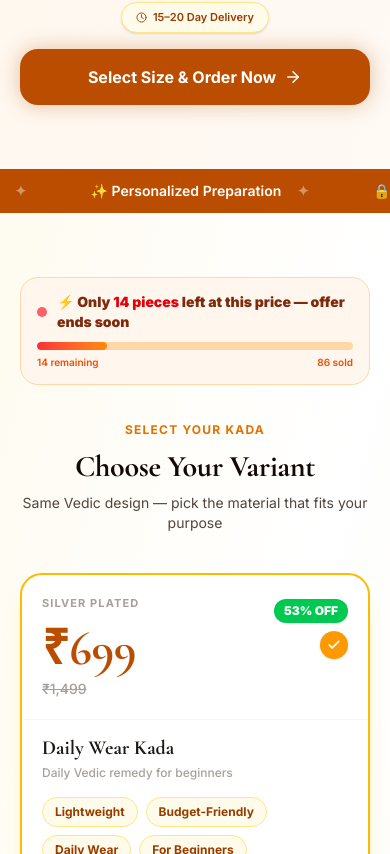
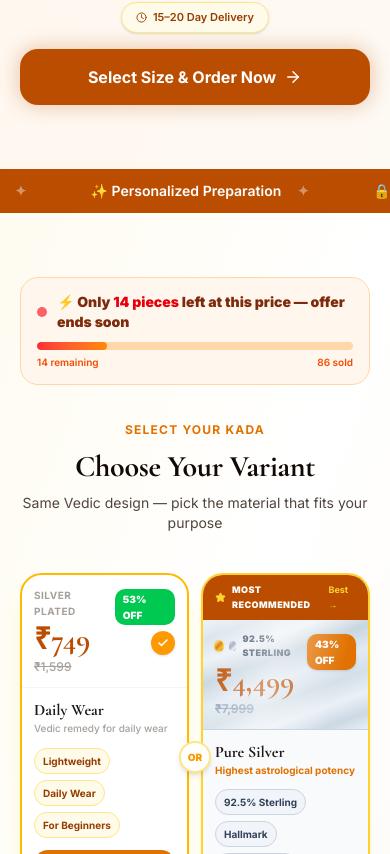
Before and after one commit to subhmayofficial/newvedguide, a Next.js app: page /products/kada in a window 390 px wide. Shown: the part 1146-2000 px from the top of the page. Built offline with nearby package versions, Linux system fonts and the light colour scheme; no server answers.

Commit message:
feat(kada): slide animation, ₹749 price, compact size selector, variant cards side-by-side on mobile

```diff
--- a/components/sections/kada-product-page.tsx
+++ b/components/sections/kada-product-page.tsx
@@ -228,6 +228,7 @@ export function KadaProductPage() {
   const [size, setSize] = useState(SIZES[1]);
   const [siddha, setSiddha] = useState(false);
   const [activeImage, setActiveImage] = useState(0);
+  const [slideDir, setSlideDir] = useState<"right" | "left">("right");
   const [openFaq, setOpenFaq] = useState<number | null>(null);
   const [stickyVisible, setStickyVisible] = useState(false);
   const [viewersCount, setViewersCount] = useState(17);
@@ -246,13 +247,19 @@ export function KadaProductPage() {
   }));
   const safeActiveImage = Math.min(activeImage, galleryImages.length - 1);
 
-  const basePrice = variant === "silver" ? 4499 : 699;
-  const mrp = variant === "silver" ? 7999 : 1499;
+  const basePrice = variant === "silver" ? 4499 : 749;
+  const mrp = variant === "silver" ? 7999 : 1599;
   const discPct = variant === "silver" ? 43 : 53;
   const savings = mrp - basePrice;
 
+  function goToImage(idx: number) {
+    setSlideDir(idx > safeActiveImage ? "right" : "left");
+    setActiveImage(idx);
+  }
+
   function selectDesign(id: DesignId) {
     setDesignId(id);
+    setSlideDir("right");
     setActiveImage(0);
   }
 
@@ -344,6 +351,16 @@ export function KadaProductPage() {
           0%, 100% { opacity: 1; }
           50% { opacity: 0.35; }
         }
+        @keyframes kada-slide-right {
+          from { transform: translateX(105%); opacity: 0; }
+          to   { transform: translateX(0);    opacity: 1; }
+        }
+        @keyframes kada-slide-left {
+          from { transform: translateX(-105%); opacity: 0; }
+          to   { transform: translateX(0);     opacity: 1; }
+        }
+        .kada-slide-in-right { animation: kada-slide-right 0.36s cubic-bezier(0.25,0.46,0.45,0.94) forwards; }
+        .kada-slide-in-left  { animation: kada-slide-left  0.36s cubic-bezier(0.25,0.46,0.45,0.94) forwards; }
         @keyframes kada-silver-shimmer {
           0% { background-position: -200% center; }
           100% { background-position: 200% center; }
@@ -455,21 +472,25 @@ export function KadaProductPage() {
                     if (touchStartX.current === null) return;
                     const diff = touchStartX.current - e.changedTouches[0].clientX;
                     if (Math.abs(diff) > 40) {
-                      if (diff > 0) setActiveImage((v) => Math.min(v + 1, galleryImages.length - 1));
-                      else setActiveImage((v) => Math.max(v - 1, 0));
+                      if (diff > 0) goToImage(Math.min(safeActiveImage + 1, galleryImages.length - 1));
+                      else goToImage(Math.max(safeActiveImage - 1, 0));
                     }
                     touchStartX.current = null;
                   }}
                 >
+                  <div
+                    key={`${designId}-${safeActiveImage}`}
+                    className={cn("absolute inset-0", slideDir === "right" ? "kada-slide-in-right" : "kada-slide-in-left")}
+                  >
                     <Image
-                    key={`${designId}-${safeActiveImage}`}
                       src={galleryImages[safeActiveImage].src}
                       alt={galleryImages[safeActiveImage].alt}
                       fill
-                    className="object-cover transition-opacity duration-300"
+                      className="object-cover"
                       sizes="340px"
                       priority={safeActiveImage === 0}
                     />
+                  </div>
                   <div className="absolute right-4 top-4 flex flex-col items-center rounded-2xl bg-red-500 px-3 py-2 text-white shadow-lg">
                     <span className="text-lg font-black leading-none">{discPct}%</span>
                     <span className="text-[10px] font-semibold uppercase tracking-wide">OFF</span>
@@ -492,7 +513,7 @@ export function KadaProductPage() {
                     <button
                       key={i}
                       type="button"
-                      onClick={() => setActiveImage(i)}
+                      onClick={() => goToImage(i)}
                       aria-label={`Image ${i + 1}`}
                       className={cn(
                         "rounded-full transition-all duration-300",
@@ -511,7 +532,7 @@ export function KadaProductPage() {
                   <button
                     key={img.id}
                     type="button"
-                    onClick={() => setActiveImage(i)}
+                    onClick={() => goToImage(i)}
                     aria-label={img.alt}
                     aria-pressed={safeActiveImage === i}
                     className={cn(
@@ -574,7 +595,7 @@ export function KadaProductPage() {
                             {d.name}
                           </p>
                           <p className="mt-1 text-[10px] font-bold text-amber-600">
-                            ₹699 – ₹4,499
+                            From ₹749
                           </p>
                         </div>
                       </button>
@@ -594,7 +615,7 @@ export function KadaProductPage() {
 
                 {/* Price indicator */}
                 <div className="mb-4 flex items-baseline justify-center gap-3">
-                  <span className="font-heading text-4xl font-black text-amber-600">From ₹699</span>
+                  <span className="font-heading text-4xl font-black text-amber-600">From ₹749</span>
                   <span className="text-base font-medium text-stone-400 line-through">₹1,499</span>
                 </div>
 
@@ -683,7 +704,7 @@ export function KadaProductPage() {
             </div>
 
             {/* Variant Cards */}
-            <div className="mb-6 grid grid-cols-1 gap-5 sm:grid-cols-2 sm:items-start sm:relative">
+            <div className="mb-6 grid grid-cols-2 gap-3 relative items-start">
 
               {/* ── Silver Plated ── good but standard */}
               <div
@@ -699,48 +720,48 @@ export function KadaProductPage() {
                 )}
               >
                 {/* Price area */}
-                <div className="flex items-start justify-between border-b border-stone-100 px-5 pb-5 pt-5">
+                <div className="flex items-start justify-between border-b border-stone-100 px-3 pb-3 pt-3 sm:px-5 sm:pb-5 sm:pt-5">
                   <div>
-                    <p className="mb-3 text-[11px] font-bold uppercase tracking-widest text-stone-400">Silver Plated</p>
-                    <p className="font-heading text-5xl font-black leading-none text-amber-700">₹699</p>
-                    <p className="mt-1.5 text-sm font-medium text-stone-400 line-through">₹1,499</p>
+                    <p className="mb-1.5 text-[10px] font-bold uppercase tracking-wider text-stone-400">Silver Plated</p>
+                    <p className="font-heading text-3xl font-black leading-none text-amber-700 sm:text-5xl">₹749</p>
+                    <p className="mt-1 text-xs font-medium text-stone-400 line-through">₹1,599</p>
                   </div>
-                  <div className="flex flex-col items-end gap-2 pt-1">
-                    <span className="rounded-xl bg-green-500 px-2.5 py-1 text-xs font-black text-white">53% OFF</span>
+                  <div className="flex flex-col items-end gap-1.5 pt-0.5">
+                    <span className="rounded-lg bg-green-500 px-2 py-0.5 text-[10px] font-black text-white">53% OFF</span>
                     {variant === "plated" && (
-                      <div className="flex size-7 items-center justify-center rounded-full bg-amber-500 shadow">
-                        <Check size={14} className="text-white stroke-[3]" />
+                      <div className="flex size-6 items-center justify-center rounded-full bg-amber-500 shadow">
+                        <Check size={12} className="text-white stroke-[3]" />
                       </div>
                     )}
                   </div>
                 </div>
 
                 {/* Body */}
-                <div className="flex flex-col flex-1 px-5 pb-5 pt-4">
-                  <p className="font-heading text-xl font-black leading-tight text-stone-900">Daily Wear Kada</p>
-                  <p className="mb-4 mt-1 text-xs font-medium text-stone-400">Daily Vedic remedy for beginners</p>
-                  <div className="mb-5 flex flex-wrap gap-2">
-                    {["Lightweight", "Budget-Friendly", "Daily Wear", "For Beginners"].map((t) => (
-                      <span key={t} className="rounded-full border border-amber-200 bg-amber-50 px-3 py-1.5 text-xs font-bold text-amber-800">{t}</span>
+                <div className="flex flex-col flex-1 px-3 pb-3 pt-3 sm:px-5 sm:pb-5 sm:pt-4">
+                  <p className="font-heading text-base font-black leading-tight text-stone-900 sm:text-xl">Daily Wear</p>
+                  <p className="mb-3 mt-0.5 text-[10px] font-medium text-stone-400 leading-snug">Vedic remedy for daily wear</p>
+                  <div className="mb-3 flex flex-wrap gap-1.5">
+                    {["Lightweight", "Daily Wear", "For Beginners"].map((t) => (
+                      <span key={t} className="rounded-full border border-amber-200 bg-amber-50 px-2 py-1 text-[10px] font-bold text-amber-800">{t}</span>
                     ))}
                   </div>
                   <button
                     type="button"
                     onClick={(e) => { e.stopPropagation(); setVariant("plated"); }}
                     className={cn(
-                      "mt-auto w-full rounded-2xl py-3.5 text-sm font-black transition-all",
+                      "mt-auto w-full rounded-xl py-2.5 text-xs font-black transition-all sm:rounded-2xl sm:py-3.5 sm:text-sm",
                       variant === "plated"
                         ? "bg-amber-600 text-white hover:bg-amber-700"
                         : "border-2 border-amber-400 text-amber-700 hover:bg-amber-50"
                     )}
                   >
-                    {variant === "plated" ? "✓ Selected" : "Choose Silver Plated"}
+                    {variant === "plated" ? "✓ Selected" : "Select"}
                   </button>
                 </div>
               </div>
 
-              {/* OR divider badge — visible only on sm+ two-column layout */}
-              <div className="hidden sm:flex absolute left-1/2 top-1/2 -translate-x-1/2 -translate-y-1/2 z-10 size-9 items-center justify-center rounded-full border-2 border-amber-200 bg-white shadow-md">
+              {/* OR divider badge */}
+              <div className="flex absolute left-1/2 top-1/2 -translate-x-1/2 -translate-y-1/2 z-10 size-8 items-center justify-center rounded-full border-2 border-amber-200 bg-white shadow-md">
                 <span className="text-[10px] font-black text-amber-500">OR</span>
               </div>
 
@@ -758,63 +779,63 @@ export function KadaProductPage() {
                 )}
               >
                 {/* Recommended banner */}
-                <div className="flex items-center justify-between bg-amber-700 px-5 py-3">
-                  <div className="flex items-center gap-2">
-                    <Star size={13} className="shrink-0 fill-amber-300 text-amber-300" />
-                    <span className="text-xs font-black uppercase tracking-widest text-white">Most Recommended</span>
+                <div className="flex items-center justify-between bg-amber-700 px-3 py-2 sm:px-5 sm:py-3">
+                  <div className="flex items-center gap-1.5">
+                    <Star size={11} className="shrink-0 fill-amber-300 text-amber-300" />
+                    <span className="text-[9px] font-black uppercase tracking-wider text-white sm:text-xs sm:tracking-widest">Most Recommended</span>
                   </div>
-                  <span className="text-xs font-bold text-amber-300">Best Choice →</span>
+                  <span className="text-[9px] font-bold text-amber-300 sm:text-xs">Best →</span>
                 </div>
 
                 {/* Price area — brushed silver metallic texture */}
-                <div className="kada-silver-price-area flex items-start justify-between border-b border-slate-300 px-5 pb-5 pt-5">
+                <div className="kada-silver-price-area flex items-start justify-between border-b border-slate-300 px-3 pb-3 pt-3 sm:px-5 sm:pb-5 sm:pt-5">
                   <div>
-                    <div className="mb-3 flex items-center gap-2">
+                    <div className="mb-1.5 flex items-center gap-1.5">
                       <span
-                        className="inline-block size-3.5 rounded-full ring-2 ring-amber-300 shadow"
+                        className="inline-block size-2.5 rounded-full ring-1 ring-amber-300 shadow"
                         style={{ background: "linear-gradient(135deg, #fef3c7 0%, #d97706 45%, #fbbf24 75%, #92400e 100%)" }}
                       />
                       <span
-                        className="inline-block size-3 rounded-full"
+                        className="inline-block size-2.5 rounded-full"
                         style={{ background: "linear-gradient(135deg, #e2e8f0 0%, #94a3b8 45%, #f1f5f9 75%, #64748b 100%)" }}
                       />
-                      <span className="text-[11px] font-black uppercase tracking-widest text-slate-600">92.5% Sterling Silver</span>
+                      <span className="text-[9px] font-black uppercase tracking-wider text-slate-600 sm:text-[11px] sm:tracking-widest">92.5% Sterling</span>
                     </div>
-                    <p className="font-heading text-6xl font-black leading-none text-amber-700">₹4,499</p>
-                    <p className="mt-1.5 text-sm font-semibold text-slate-400 line-through">₹7,999</p>
+                    <p className="font-heading text-3xl font-black leading-none text-amber-700 sm:text-6xl">₹4,499</p>
+                    <p className="mt-1 text-xs font-semibold text-slate-400 line-through">₹7,999</p>
                   </div>
-                  <div className="flex flex-col items-end gap-2 pt-1">
-                    <span className="rounded-xl bg-amber-600 px-3 py-1.5 text-sm font-black text-white shadow">43% OFF</span>
+                  <div className="flex flex-col items-end gap-1.5 pt-0.5">
+                    <span className="rounded-lg bg-amber-600 px-2 py-0.5 text-[10px] font-black text-white shadow sm:rounded-xl sm:px-3 sm:py-1.5 sm:text-sm">43% OFF</span>
                     {variant === "silver" && (
-                      <div className="flex size-7 items-center justify-center rounded-full bg-amber-600 shadow-lg">
-                        <Check size={14} className="text-white stroke-[3]" />
+                      <div className="flex size-6 items-center justify-center rounded-full bg-amber-600 shadow-lg">
+                        <Check size={12} className="text-white stroke-[3]" />
                       </div>
                     )}
                   </div>
                 </div>
 
                 {/* Body */}
-                <div className="flex flex-col flex-1 bg-slate-50 px-5 pb-5 pt-4">
-                  <p className="font-heading text-xl font-black leading-tight text-stone-900">Pure Silver Kada</p>
-                  <p className="mb-4 mt-1 text-xs font-bold text-amber-600">Original silver — highest astrological potency</p>
-                  <div className="mb-5 flex flex-wrap gap-2">
-                    {["92.5% Sterling", "Premium Weight", "Long-Lasting", "Hallmark Certified"].map((t) => (
-                      <span key={t} className="rounded-full border border-slate-300 bg-slate-100 px-3 py-1.5 text-xs font-bold text-slate-700">{t}</span>
+                <div className="flex flex-col flex-1 bg-slate-50 px-3 pb-3 pt-3 sm:px-5 sm:pb-5 sm:pt-4">
+                  <p className="font-heading text-base font-black leading-tight text-stone-900 sm:text-xl">Pure Silver</p>
+                  <p className="mb-3 mt-0.5 text-[10px] font-bold text-amber-600 leading-snug">Highest astrological potency</p>
+                  <div className="mb-3 flex flex-wrap gap-1.5">
+                    {["92.5% Sterling", "Hallmark", "Long-Lasting"].map((t) => (
+                      <span key={t} className="rounded-full border border-slate-300 bg-slate-100 px-2 py-1 text-[10px] font-bold text-slate-700">{t}</span>
                     ))}
                   </div>
                   <button
                     type="button"
                     onClick={(e) => { e.stopPropagation(); setVariant("silver"); }}
-                    className="mt-auto w-full rounded-2xl bg-amber-700 py-4 text-sm font-black text-white shadow-lg shadow-amber-200 transition-all hover:bg-amber-800"
+                    className="mt-auto w-full rounded-xl bg-amber-700 py-2.5 text-xs font-black text-white shadow-lg shadow-amber-200 transition-all hover:bg-amber-800 sm:rounded-2xl sm:py-4 sm:text-sm"
                   >
-                    {variant === "silver" ? "✓ Selected" : "Choose Pure Silver"}
+                    {variant === "silver" ? "✓ Selected" : "Select"}
                   </button>
                 </div>
               </div>
             </div>
 
             {/* Size Selection */}
-            <div className="mb-6 rounded-3xl border border-stone-100 bg-white p-5 shadow-sm">
+            <div className="mb-6 rounded-2xl border border-stone-100 bg-white p-4 shadow-sm">
               <div className="mb-3 flex items-center justify-between">
                 <div>
                   <p className="text-sm font-bold text-foreground">Select Your Size</p>
@@ -839,16 +860,16 @@ export function KadaProductPage() {
                     type="button"
                     onClick={() => setSize(s)}
                     className={cn(
-                      "flex flex-col items-center rounded-2xl border-2 px-2 py-3.5 transition-all",
+                      "flex flex-col items-center rounded-xl border-2 px-1.5 py-2 transition-all",
                       size === s
-                        ? "border-amber-500 bg-amber-500 text-white shadow-lg shadow-amber-200"
+                        ? "border-amber-500 bg-amber-500 text-white shadow-md shadow-amber-200"
                         : "border-stone-200 bg-white text-foreground hover:border-amber-300"
                     )}
                   >
-                    <span className="text-sm font-black">{s.split(" ")[0]}</span>
+                    <span className="text-xs font-black">{s.split(" ")[0]}</span>
                     <span
                       className={cn(
-                        "mt-1 text-[10px]",
+                        "mt-0.5 text-[9px]",
                         size === s ? "text-amber-100" : "text-muted-foreground"
                       )}
                     >
```
Lines whose indentation alone changed are shown as unchanged.
